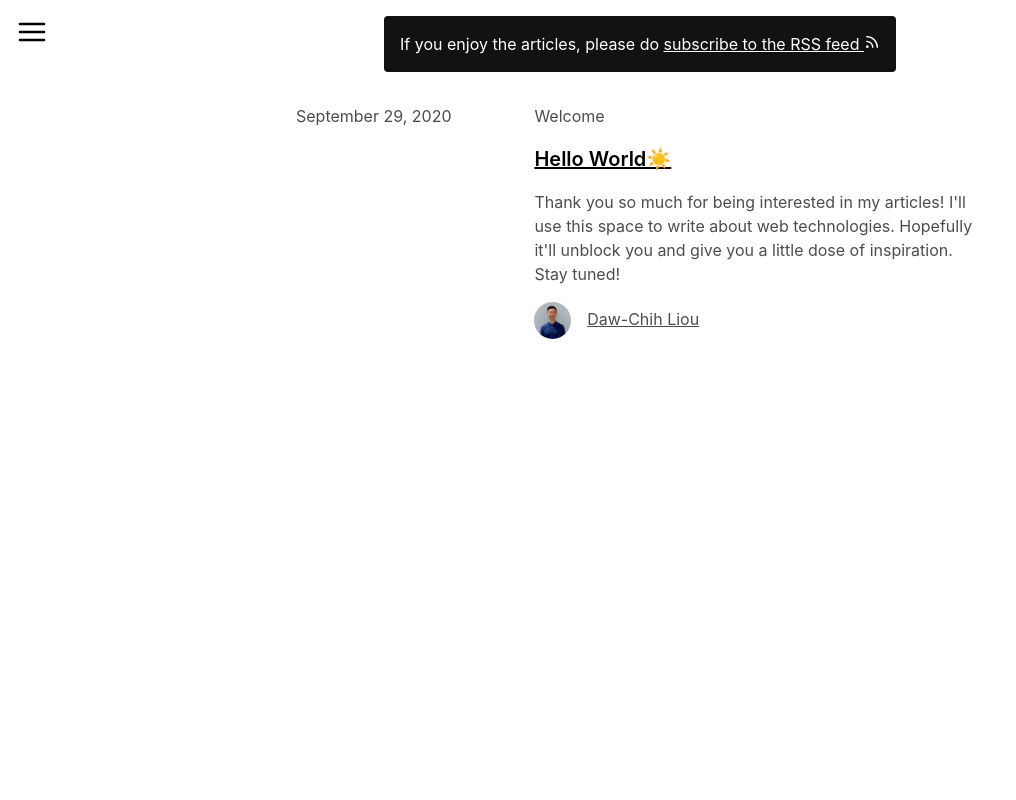
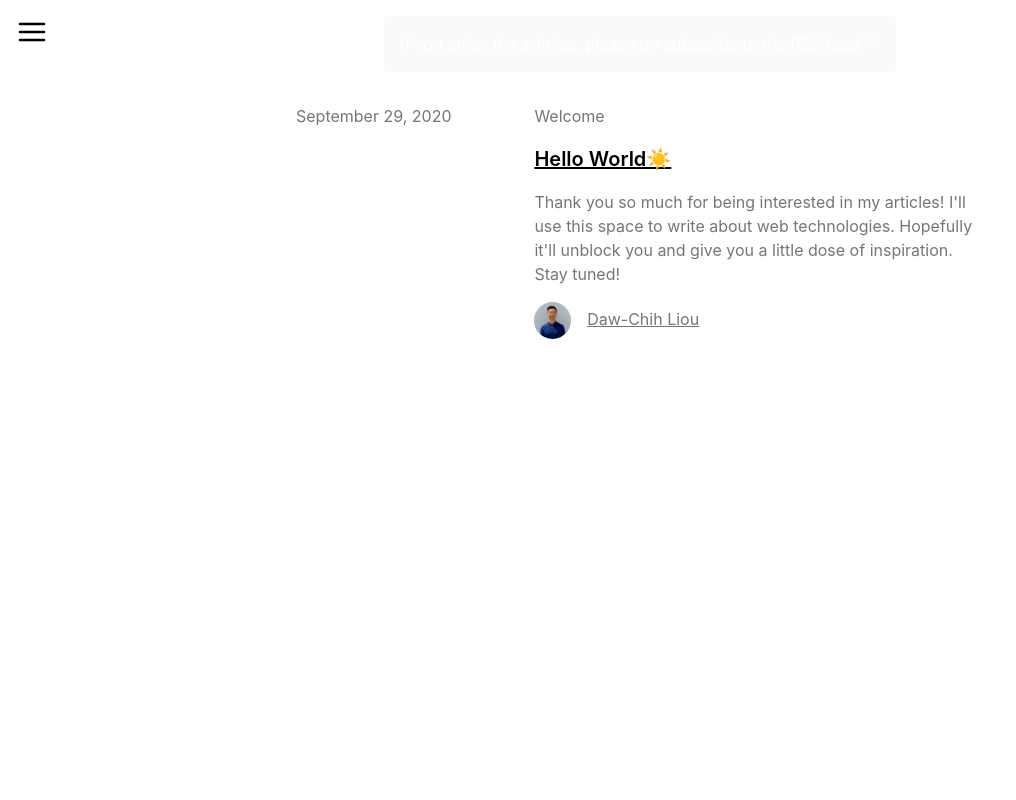
Before and after one commit to DawChihLiou/dawchihliou.github.io, a Next.js app: page /articles in a window 1280 px wide. Shown: the top 800 px of the page, without its empty margins (0-1016 px from the left). Built offline with nearby package versions, Linux system fonts and the light colour scheme; a small style sheet from the web is missing.

Commit message:
feat: apply dark mode styling

```diff
--- a/components/Footer/Footer.module.css
+++ b/components/Footer/Footer.module.css
@@ -1,6 +1,6 @@
 .footer {
   width: 100%;
-  background-color: #fafafa;
+  background-color: var(--background-paper-color);
   margin-top: 3rem;
   padding-top: 5rem;
   padding-bottom: 5rem;
@@ -16,9 +16,13 @@
   margin: 0 auto;
 }
 
+.footer p {
+  color: var(--text-primary-color);
+}
+
 .footer a {
   transition: color 0.15s ease;
-  color: rgba(0, 0, 0, 0.5);
+  color: var(--text-secondary-color);
   text-decoration: none;
 }
 
@@ -68,9 +72,10 @@
   max-width: 720px;
   margin: 0 auto;
   margin-top: 2rem;
+  color: var(--text-primary-color);
 }
 
 .copyright a {
-  color: rgba(0, 0, 0, 1);
+  color: var(--text-primary-color);
   text-decoration: underline;
 }
--- a/components/Intro/Intro.module.css
+++ b/components/Intro/Intro.module.css
@@ -20,7 +20,7 @@
 }
 
 .socials a {
-  color: rgba(0, 0, 0, 1);
+  color: var(--text-primary-color);
   transition: color 0.15s ease;
   margin-right: 1.5rem;
 }
--- a/pages/_app.tsx
+++ b/pages/_app.tsx
@@ -40,20 +40,10 @@ function MyApp({ Component, pageProps }) {
           sizes="180x180"
           href="/apple-touch-icon.png"
         />
-        <link
-          rel="icon"
-          type="image/png"
-          sizes="32x32"
-          href="/favicon-32x32.png"
-        />
-        <link
-          rel="icon"
-          type="image/png"
-          sizes="16x16"
-          href="/favicon-16x16.png"
-        />
+        <link rel="icon" type="image/svg" sizes="32x32" href="/favicon.svg" />
+        <link rel="icon" type="image/svg" sizes="16x16" href="/favicon.svg" />
+        <link rel="mask-icon" href="/favicon.svg" color="#ffffff"></link>
         <link rel="manifest" href="/site.webmanifest" />
-        <link rel="mask-icon" href="/safari-pinned-tab.svg" color="#007cf0" />
         <meta name="msapplication-TileColor" content="#007cf0" />
         <meta name="theme-color" content="#ffff" />
       </Head>
--- a/styles/Articles.module.css
+++ b/styles/Articles.module.css
@@ -19,8 +19,8 @@
 }
 
 .banner {
-  background-color: #121212;
-  color: #fff;
+  background-color: var(--background-paper-color);
+  color: var(--text-invert-color);
   padding-left: 1rem;
   padding-right: 1rem;
   border-radius: 0.25rem;
@@ -52,13 +52,13 @@
 
 .grid .date {
   flex-basis: 30%;
-  color: rgba(0, 0, 0, 0.7);
+  color: var(--text-secondary-color);
 }
 
 .grid .description {
   flex-basis: 70%;
   padding-left: 2rem;
-  color: rgba(0, 0, 0, 0.7);
+  color: var(--text-secondary-color);
 }
 
 @media (max-width: 576px) {
@@ -83,7 +83,7 @@
 .description > a {
   font-size: 1.25rem;
   font-weight: 600;
-  color: rgba(0, 0, 0, 1);
+  color: var(--text-primary-color);
 }
 
 .description .avatar {
--- a/styles/globals.css
+++ b/styles/globals.css
@@ -1,3 +1,48 @@
+:root {
+  /* palette */
+  --text-primary-color: #000000;
+  --text-secondary-color: rgba(0, 0, 0, 0.54);
+  --text-disabled-color: rgba(0, 0, 0, 0.38);
+  --text-invert-color: #ffffff;
+  --text-invert-secondary-color: rgba(255, 255, 255, 0.7);
+  --background-default-color: #ffffff;
+  --background-paper-color: #fafafa;
+  --divider-color: rgba(0, 0, 0, 0.12);
+  --action-active-color: rgba(0, 0, 0, 0.54);
+  --action-hover-color: rgba(0, 0, 0, 0.04);
+  --action-selected-color: rgba(0, 0, 0, 0.08);
+  --action-disabled-color: rgba(0, 0, 0, 0.26);
+  --action-disabledBackground-color: rgba(0, 0, 0, 0.12);
+  --shadow-color: rgba(0, 0, 0, 0.12);
+
+  /* viewport */
+  --viewport-sm: 576px;
+  --viewport-md: 768px;
+  --viewport-lg: 992px;
+  --viewport-xl: 1200px;
+}
+
+@media (prefers-color-scheme: dark) {
+  /* palette */
+  :root {
+    --text-primary-color: #ffffff;
+    --text-secondary-color: rgba(255, 255, 255, 0.7);
+    --text-disabled-color: rgba(255, 255, 255, 0.5);
+    --text-invert-color: #000000;
+    --text-invert-secondary-color: rgba(0, 0, 0, 0.7);
+    --background-default-color: #121212;
+    --background-paper-color: #262626;
+    --background-elevated-color: #303030;
+    --divider-color: rgba(255, 255, 255, 0.12);
+    --action-active-color: #fff;
+    --action-hover-color: rgba(255, 255, 255, 0.08);
+    --action-selected-color: rgba(255, 255, 255, 0.16);
+    --action-disabled-color: rgba(255, 255, 255, 0.3);
+    --action-disabledBackground-color: rgba(255, 255, 255, 0.12);
+    --shadow-color: #000000;
+  }
+}
+
 html,
 body {
   padding: 0;
@@ -8,6 +53,8 @@ body {
   line-height: 1.5;
   width: 100%;
   overflow-x: hidden;
+  background-color: var(--background-default-color);
+  color: var(--text-primary-color);
 }
 
 a {
--- a/styles/menu.css
+++ b/styles/menu.css
@@ -1,9 +1,3 @@
-:root {
-  --main-color: rgba(0, 0, 0, 1);
-  --main-color-hover: rgba(0, 0, 0, 0.75);
-  --complement-color: #fff;
-  --background-color: #121212;
-}
 /* Position and sizing of burger button */
 .bm-burger-button {
   position: fixed;
@@ -11,16 +5,17 @@
   height: 2rem;
   left: 1rem;
   top: 1rem;
+  color: var(--text-primary-color);
 }
 
 /* Color/shape of burger icon bars */
 .bm-burger-bars {
-  background: var(--main-color);
+  background: var(--text-primary-color);
 }
 
 /* Color/shape of burger icon bars on hover*/
 .bm-burger-bars-hover {
-  background: var(--main-color-hover);
+  background: var(--action-hover-color);
 }
 
 /* Position and sizing of clickable cross button */
@@ -33,8 +28,8 @@
 
 /* Color/shape of close button cross */
 .bm-cross {
-  background: var(--main-color);
-  color: var(--complement-color);
+  background: var(--text-primary-color);
+  color: var(--background-default-color);
   right: 2rem;
   top: 2rem;
 }
@@ -50,19 +45,19 @@ Note: Beware of modifying this element as it can break the animations - you shou
 
 /* General sidebar styles */
 .bm-menu {
-  background: var(--background-color);
+  background: var(--text-primary-color);
   padding: 4em 1.5em 0;
   font-size: 1.15em;
 }
 
 /* Morph shape necessary with bubble or elastic */
 .bm-morph-shape {
-  fill: var(--background-color);
+  fill: var(--text-primary-color);
 }
 
 /* Wrapper for item list */
 .bm-item-list {
-  color: var(--complement-color);
+  color: var(--background-default-color);
 }
 
 .bm-item-list a {
--- a/styles/variables.css
+++ /dev/null
@@ -1,6 +0,0 @@
-:root {
-  --viewport-sm: 576px;
-  --viewport-md: 768px;
-  --viewport-lg: 992px;
-  --viewport-xl: 1200px;
-}
```
Also changed, not shown: components/Hero/Hero.module.css (+3 -14 lines), components/Recommendation/Recommendation.module.css (+28 -10 lines), public/favicon.svg (added), 1 other file (tests, documents, lock files or other folders).
